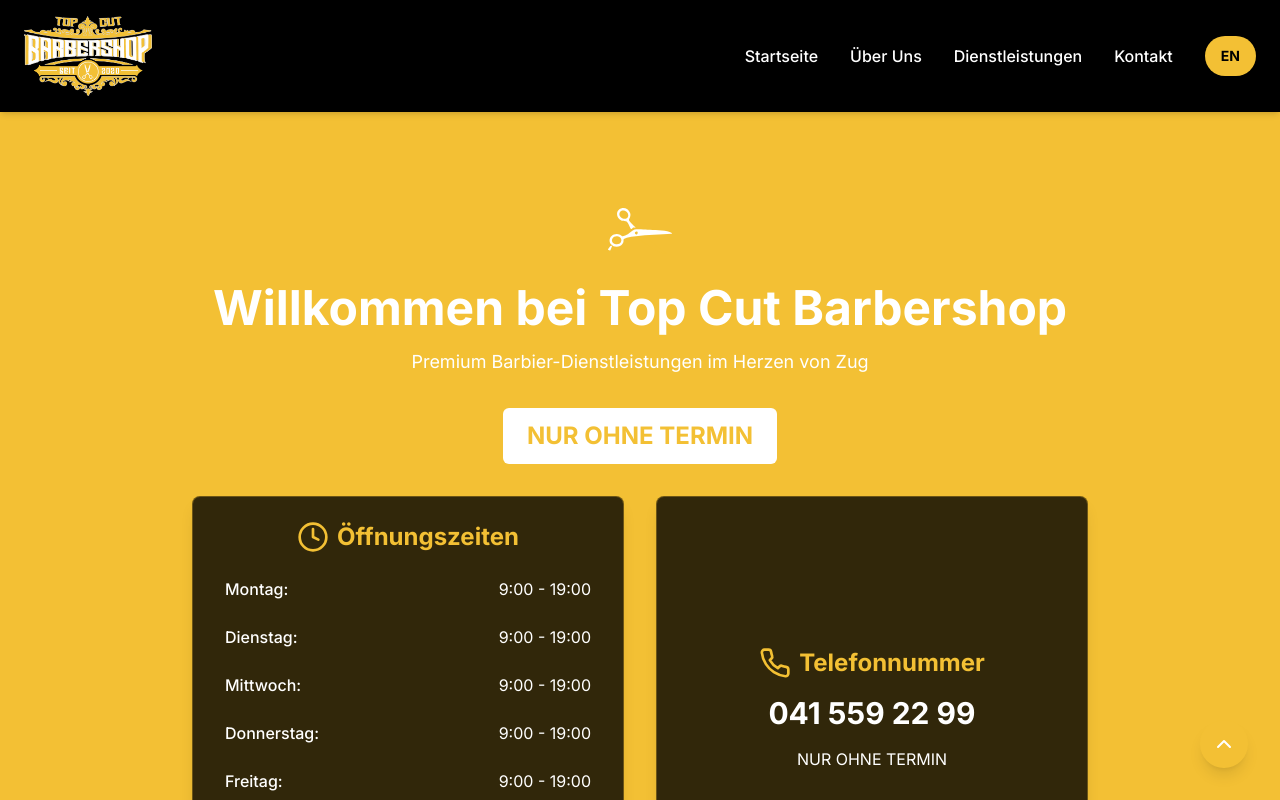
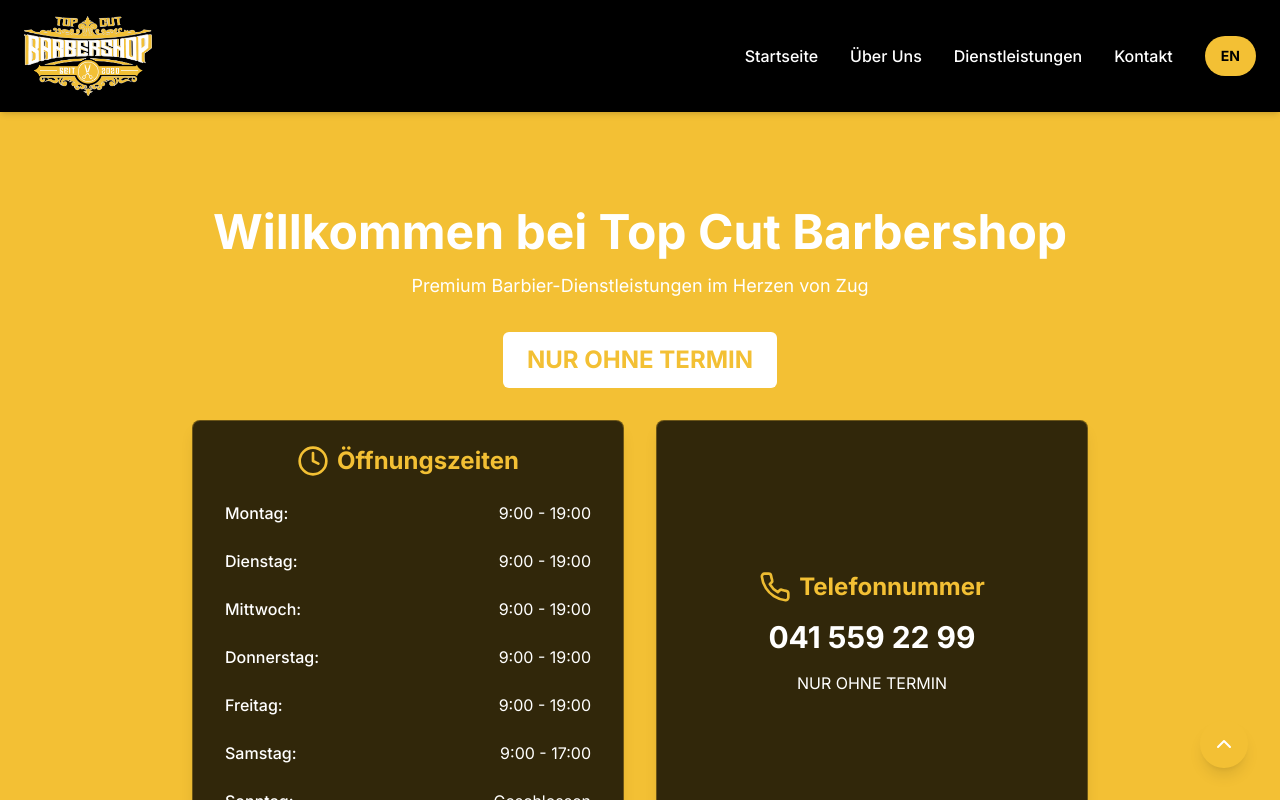
Before and after one commit to windo-ch/topcut-barbershop, a React (Vite) app: page / in a window 1280 px wide. Shown: the top 800 px of the page. Built offline with nearby package versions, Linux system fonts and the light colour scheme.

Commit message:
Refactor: Update scissors and hero section
Refactor index.html and update scissors on services page.

```diff
--- a/src/pages/Index.tsx
+++ b/src/pages/Index.tsx
@@ -4,7 +4,6 @@ import { Layout } from '@/components/Layout';
 import { Button } from '@/components/ui/button';
 import { Phone, Clock } from 'lucide-react';
 import { Link } from 'react-router-dom';
-import { BarberScissors } from '@/components/BarberScissors';
 
 const Index = () => {
   const { t } = useLanguage();
@@ -14,9 +13,6 @@ const Index = () => {
       {/* Hero Section */}
       <section className="bg-brand-gold text-white py-16 md:py-24">
         <div className="container-custom text-center">
-          <div className="mb-6 relative">
-            <BarberScissors size={64} />
-          </div>
           <h1 className="heading-1 mb-4 animate-fadeIn">{t('welcome')}</h1>
           <p className="body-text mb-8 max-w-2xl mx-auto animate-fadeIn animation-delay-100">{t('welcomeMessage')}</p>
 
@@ -153,3 +149,6 @@ const Index = () => {
 };
 
 export default Index;
+
+// Need to add the import for BarberScissors at the top
+import { BarberScissors } from '@/components/BarberScissors';
```
